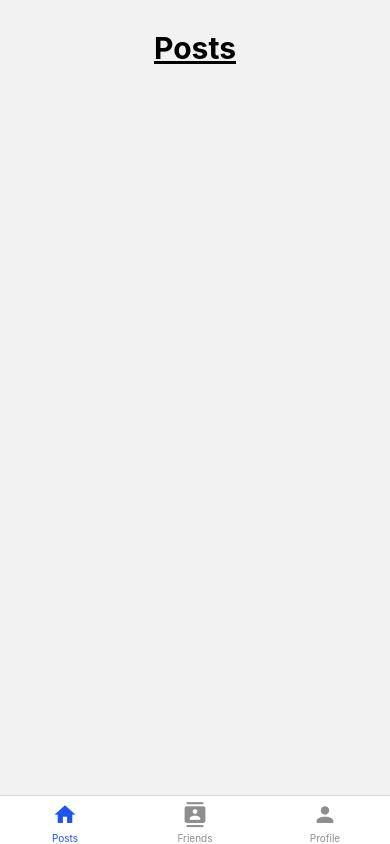
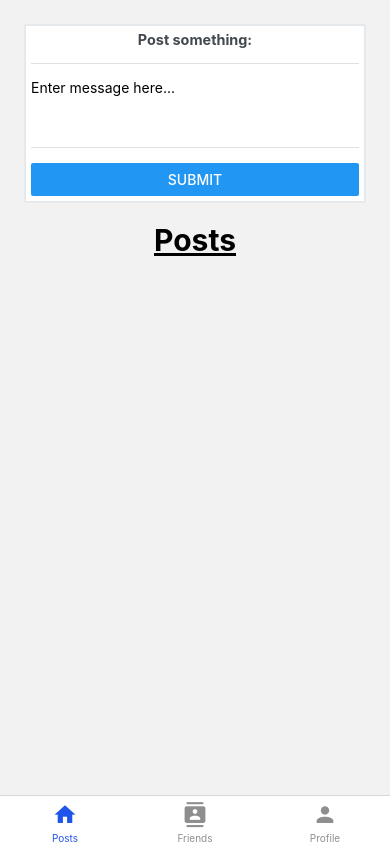
Before and after one commit to m1chaelg/SpaceBook, a React Native app: screen /Home in a window 390 px wide. Built offline with nearby package versions, Linux system fonts and the light colour scheme; no server answers.

Commit message:
Added delete, new and edit posts on friends walls

```diff
--- a/screens/FriendProfile.js
+++ b/screens/FriendProfile.js
@@ -20,6 +20,8 @@ class FriendProfileScreen extends Component {
             loading: true,
             posts: [],
             likes: [],
+            newPost: "",
+            status: "",
         }
     }
 
@@ -39,7 +41,7 @@ class FriendProfileScreen extends Component {
             this.getProfile()
             this.getProfilePic()
             this.getPosts()
-          });
+        });
     }
 
     getProfile = async () => {
@@ -83,6 +85,14 @@ class FriendProfileScreen extends Component {
             });
     }
 
+    editPost(item) {
+        this.props.navigation.navigate('Post', {
+            post_id: item.post_id,
+            wall_id: this.state.friendId,
+            post: item
+        });
+    }
+
     postCard = (item) => {
         let dateTime = Moment(item.timestamp).format('MMMM Do YYYY, h:mm:ss a')
         return (
@@ -100,6 +110,17 @@ class FriendProfileScreen extends Component {
                     />
                     <Text>{item.numLikes} Likes</Text>
                 </Pressable>
+                {this.state.id == item.author.user_id ?
+                    <Button
+                        title="Edit post"
+                        style={{
+                            width: '300',
+                            alignItems: 'right'
+                        }}
+                        onPress={() => this.editPost(item)}
+                    />
+                    :
+                    <Text></Text>}
             </Card>
         )
     }
@@ -120,6 +141,30 @@ class FriendProfileScreen extends Component {
             })
             .catch((error) => {
                 console.log(error);
+            })
+    }
+
+    newPost = async () => {
+        return fetch("http://localhost:3333/api/1.0.0/user/" + this.state.friendId + "/post", {
+            method: "POST",
+            headers: {
+                'Content-Type': 'application/json',
+                'X-authorization': this.state.token
+            },
+            body: JSON.stringify({ text: this.state.newPost })
+        })
+            .then((response) => {
+                if (response.status == 200) {
+                    this.setState({ status: "Posted." })
+                }
+            })
+            .catch((error) => {
+                this.setState({ status: error })
+                console.log(error);
+            })
+            .finally(() => {
+                this.setState({ newPost: "" })
+                this.getPosts()
             })
     }
 
@@ -154,6 +199,29 @@ class FriendProfileScreen extends Component {
                     <Text>Email: {this.state.email}</Text>
                     <Text>Friends: {this.state.friendCount}</Text>
 
+                    <Card containerStyle={{ padding: 5 }}>
+                        <Card.Title>Post something:</Card.Title>
+                        <Card.Divider />
+                        <TextInput
+                            style={{ flex: 1, width: "100%", backgroundColor: "white" }}
+                            onChangeText={(newPost) => this.setState({ newPost })}
+                            multiline
+                            numberOfLines={4}
+                            value={this.state.newPost}
+                            placeholder="Enter message here..."
+                        />
+                        <Card.Divider />
+                        <Button
+                            title="Submit"
+                            style={{
+                                width: '300',
+                                alignItems: 'right'
+                            }}
+                            onPress={() => this.newPost()}
+                        />
+                        <Text>{this.state.status}</Text>
+                    </Card>
+
                     <ScrollView>
                         <FlatList
                             data={this.state.posts}
--- a/screens/Post.js
+++ b/screens/Post.js
@@ -16,6 +16,7 @@ class PostScreen extends Component {
             postId: 0,
             editText: "",
             status: "Click submit when you've finished editing.",
+            wallId: 0,
         }
     }
 
@@ -28,6 +29,7 @@ class PostScreen extends Component {
             post: this.props.route.params.post,
             editText: this.props.route.params.post.text,
             status: "",
+            wallId: this.props.route.params.wall_id,
         });
 
         this.fetchPost()
@@ -40,7 +42,7 @@ class PostScreen extends Component {
     }
 
     fetchPost = async () => {
-        return fetch("http://localhost:3333/api/1.0.0/user/" + this.state.id + "/post/" + this.state.postId, {
+        return fetch("http://localhost:3333/api/1.0.0/user/" + this.state.wallId + "/post/" + this.state.postId, {
             method: "GET",
             headers: {
                 'Content-Type': 'application/json',
@@ -59,7 +61,7 @@ class PostScreen extends Component {
     }
 
     updatePost = async () => {
-        return fetch("http://localhost:3333/api/1.0.0/user/" + this.state.id + "/post/" + this.state.postId, {
+        return fetch("http://localhost:3333/api/1.0.0/user/" + this.state.wallId + "/post/" + this.state.postId, {
             method: "PATCH",
             headers: {
                 'Content-Type': 'application/json',
@@ -80,7 +82,7 @@ class PostScreen extends Component {
     }
 
     deletePost = async () => {
-        return fetch("http://localhost:3333/api/1.0.0/user/" + this.state.id + "/post/" + this.state.postId, {
+        return fetch("http://localhost:3333/api/1.0.0/user/" + this.state.wallId + "/post/" + this.state.postId, {
             method: "DELETE",
             headers: {
                 'Content-Type': 'application/json',
@@ -92,10 +94,12 @@ class PostScreen extends Component {
                 this.setState({
                     status: response,
                 });
-                this.props.navigation.goBack(null)
             })
             .catch((error) => {
                 console.log(error);
+            })
+            .finally(() => {
+                this.props.navigation.goBack(null)
             })
     }
 
--- a/screens/Posts.js
+++ b/screens/Posts.js
@@ -14,6 +14,8 @@ class PostsScreen extends Component {
             loading: true,
             posts: [],
             likes: [],
+            newPost: "",
+            status: "",
         }
     }
 
@@ -84,7 +86,8 @@ class PostsScreen extends Component {
     editPost(item) {
         this.props.navigation.navigate('Post', {
             post_id: item.post_id,
-            post: item
+            post: item,
+            wall_id: this.state.id,
         });
     }
 
@@ -120,6 +123,30 @@ class PostsScreen extends Component {
         )
     }
 
+    newPost = async () => {
+        return fetch("http://localhost:3333/api/1.0.0/user/" + this.state.id + "/post", {
+            method: "POST",
+            headers: {
+                'Content-Type': 'application/json',
+                'X-authorization': this.state.token
+            },
+            body: JSON.stringify({ text: this.state.newPost })
+        })
+            .then((response) => {
+                if (response.status == 200) {
+                    this.setState({status: "Posted."})
+                }
+            })
+            .catch((error) => {
+                this.setState({status: error})
+                console.log(error);
+            })
+            .finally(() => {
+                this.setState({newPost: ""})
+                this.getPosts()
+            })
+    }
+
     render() {
         if (this.state.loading) {
             return (
@@ -132,8 +159,30 @@ class PostsScreen extends Component {
             );
         } else {
             return (
-                    <ScrollView style={{flexGrow : 1}}>
+                <ScrollView style={{ flexGrow: 1 }}>
                     <SafeAreaView style={{ padding: 10 }}>
+                        <Card containerStyle={{ padding: 5 }}>
+                            <Card.Title>Post something:</Card.Title>
+                            <Card.Divider />
+                            <TextInput
+                                style={{ flex: 1, width: "100%", backgroundColor: "white" }}
+                                onChangeText={(newPost) => this.setState({ newPost })}
+                                multiline
+                                numberOfLines={4}
+                                value={this.state.newPost}
+                                placeholder="Enter message here..."
+                            />
+                            <Card.Divider />
+                            <Button
+                                title="Submit"
+                                style={{
+                                    width: '300',
+                                    alignItems: 'right'
+                                }}
+                                onPress={() => this.newPost()}
+                            />
+                            <Text>{this.state.status}</Text>
+                        </Card>
                         <FlatList
                             data={this.state.posts}
                             ListHeaderComponent={() => (
```
Lines whose indentation alone changed are shown as unchanged.
